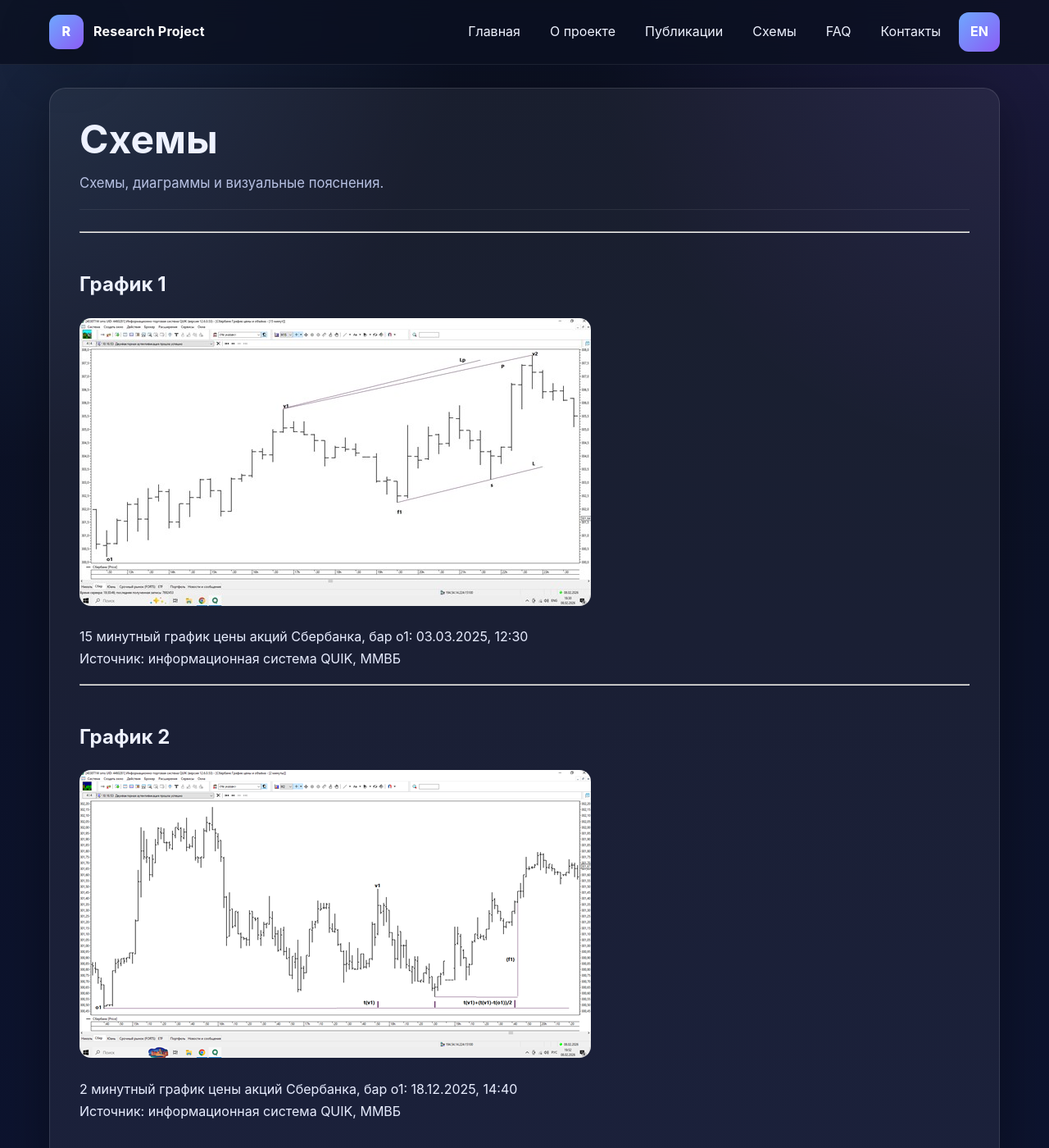
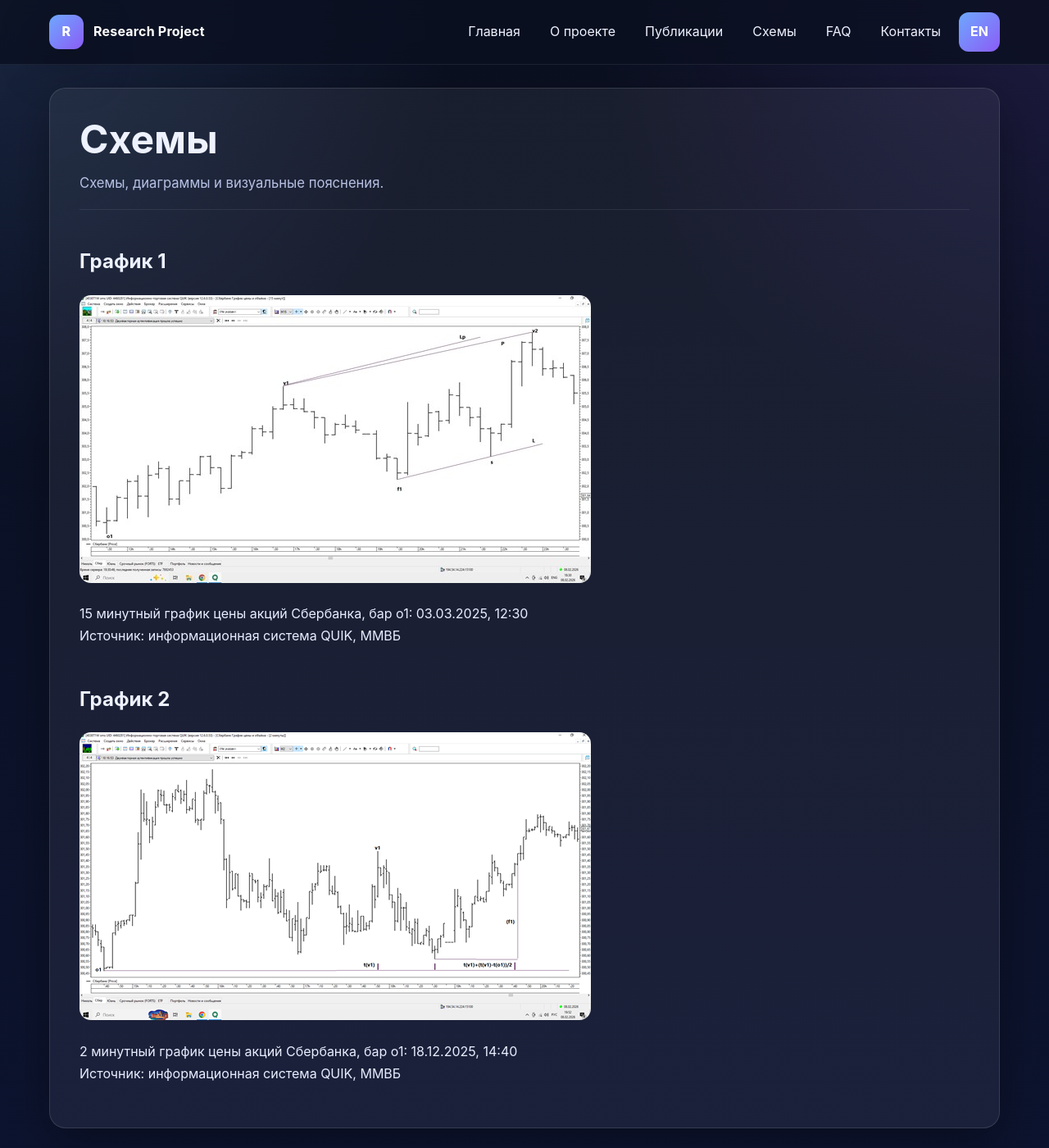
Before and after one commit to naoumov-ilia/naoumov-ilia.github.io, a Jekyll site: the page built from ru/diagrams.md, in a window 1280 px wide and 1400 px high. Shown: the whole window at 82% size. Built offline with Jekyll 4.4.1, drawn with Linux system fonts in a browser that asks for light colours.

Commit message:
Update diagrams.md

```diff
--- a/ru/diagrams.md
+++ b/ru/diagrams.md
@@ -7,39 +7,16 @@ description: Схемы, диаграммы и визуальные поясне
 permalink: /ru/diagrams/
 ---
 
-
----
-
 ## График 1 {#graph-1}
 
 ![Волновое движение](/assets/images/graph-1.png)
 
-
-
-
-
-
-
-
-
-15 минутный график цены акций Сбербанка, бар  о1: 03.03.2025, 12:30
-Источник: информационная система QUIK,  ММВБ
-
-
----
+15 минутный график цены акций Сбербанка, бар o1: 03.03.2025, 12:30
+Источник: информационная система QUIK, ММВБ
 
 ## График 2 {#graph-2}
 
-![Множество окончаний коррекции]({{ '/assets/images/graph-2.png' | relative_url }})
+![Множество окончаний коррекции](/assets/images/graph-2.png)
 
-
-
-
-
-
-
-
-
-
-2 минутный график цены акций Сбербанка, бар  о1: 18.12.2025, 14:40
-Источник: информационная система QUIK,  ММВБ
+2 минутный график цены акций Сбербанка, бар o1: 18.12.2025, 14:40
+Источник: информационная система QUIK, ММВБ
```
